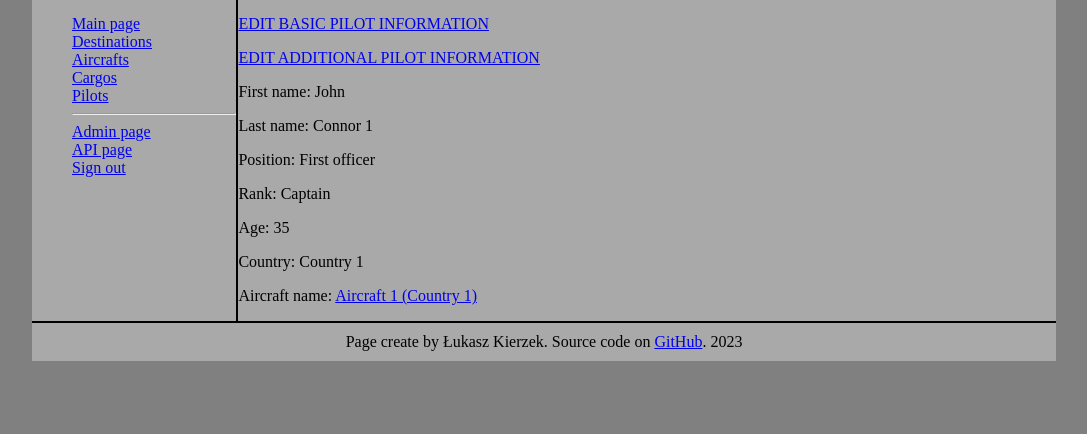
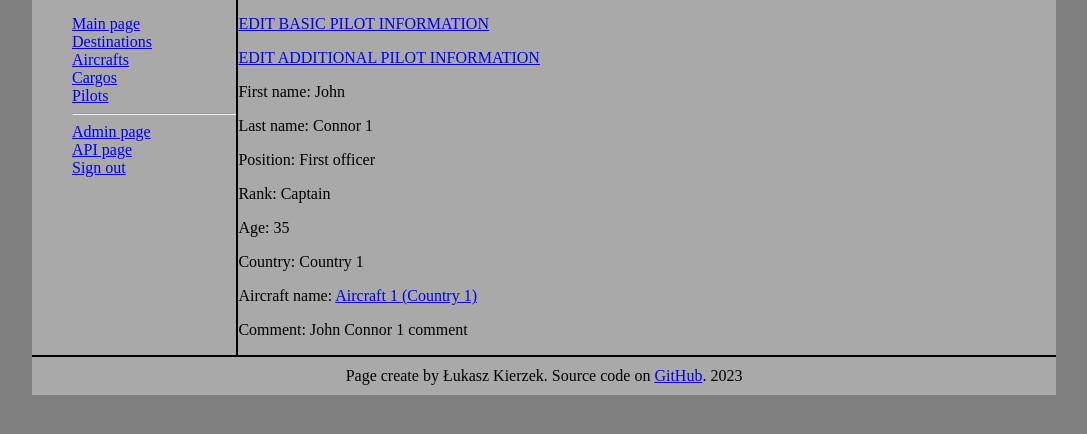
Before and after one commit to lukaskierzek/cargo_app, a Django app: page /airlift/pilots/1 in a window 1280 px wide. Shown: the part 61-495 px from the top of the page, without its empty margins (96-1183 px from the left). Run offline with Django 4.2, Linux system fonts and the light colour scheme; the visitor is signed in with stand-in values (Sample User, id 1); data comes from the database, SQL or seed files in the repository.

Commit message:
Modified airlift pilots_detail.html
Add comment for pilot.pilotsinformations

```diff
--- a/airlift/templates/airlift/pilots_detail.html
+++ b/airlift/templates/airlift/pilots_detail.html
@@ -19,5 +19,6 @@
 		<p>Age: {{ pilot.pilotsinformations.age }}</p>
 		<p>Country: {{ pilot.pilotsinformations.country }}</p>
 		<p>Aircraft name: <a href="{{ pilot.aircraft.get_absolute_url }}">{{ pilot.aircraft }}</a></p>
+		<p>Comment: {{ pilot.pilotsinformations.comment }}</p>
 	</section>
 {% endblock %}
```
